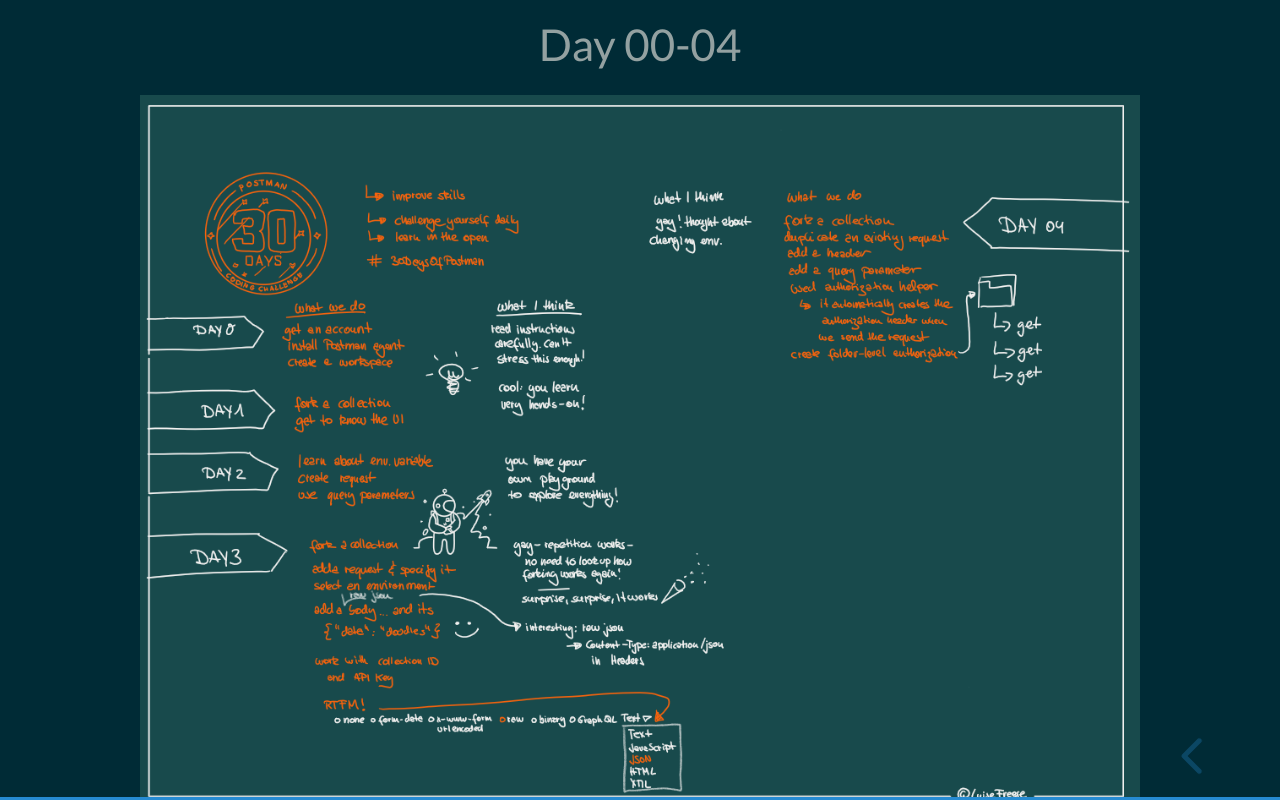
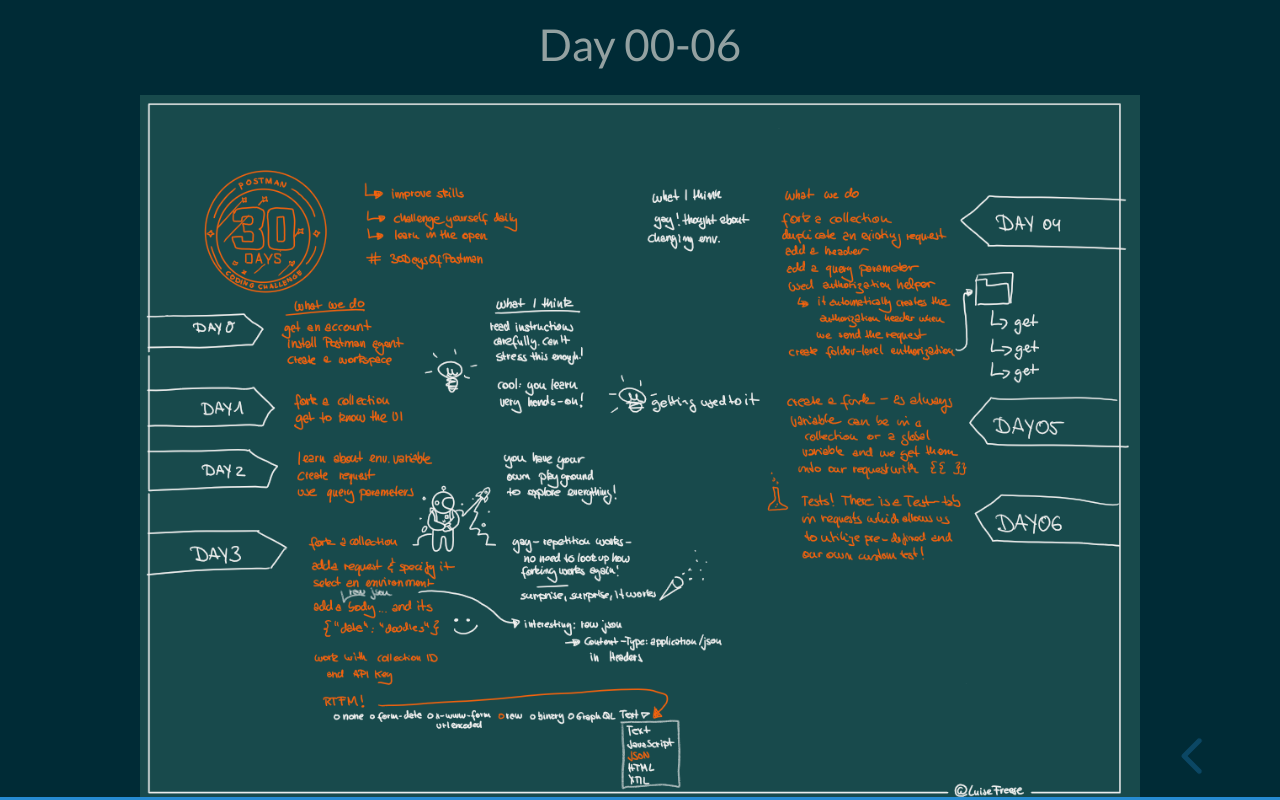
Before and after one commit to LuiseFreese/postman-sketchnotes, a website: page docs/index.html in a window 1280 px wide. Both pictures are taken after a click on the button "next slide". Drawn offline with Linux system fonts and the light colour scheme.

Commit message:
adds Day 06

```diff
--- a/docs/index.html
+++ b/docs/index.html
@@ -26,7 +26,7 @@
 		</textarea
           >
         </section>
-        <section>Day 00-04 <img src="media/Day00-04.png" /></section>
+        <section>Day 00-06 <img src="media/Day00-06.png" /></section>
         <!-- <section>Day 04<img src="media/Day04.png" /></section> -->
         <!-- <section>Day 05<img src="media/Day04.png" /></section> -->
         <!-- <section>Day 06<img src="media/Day04.png" /></section> -->
```
Also changed, not shown: docs/media/Day00-05.png (added), docs/media/Day00-06.png (added).
